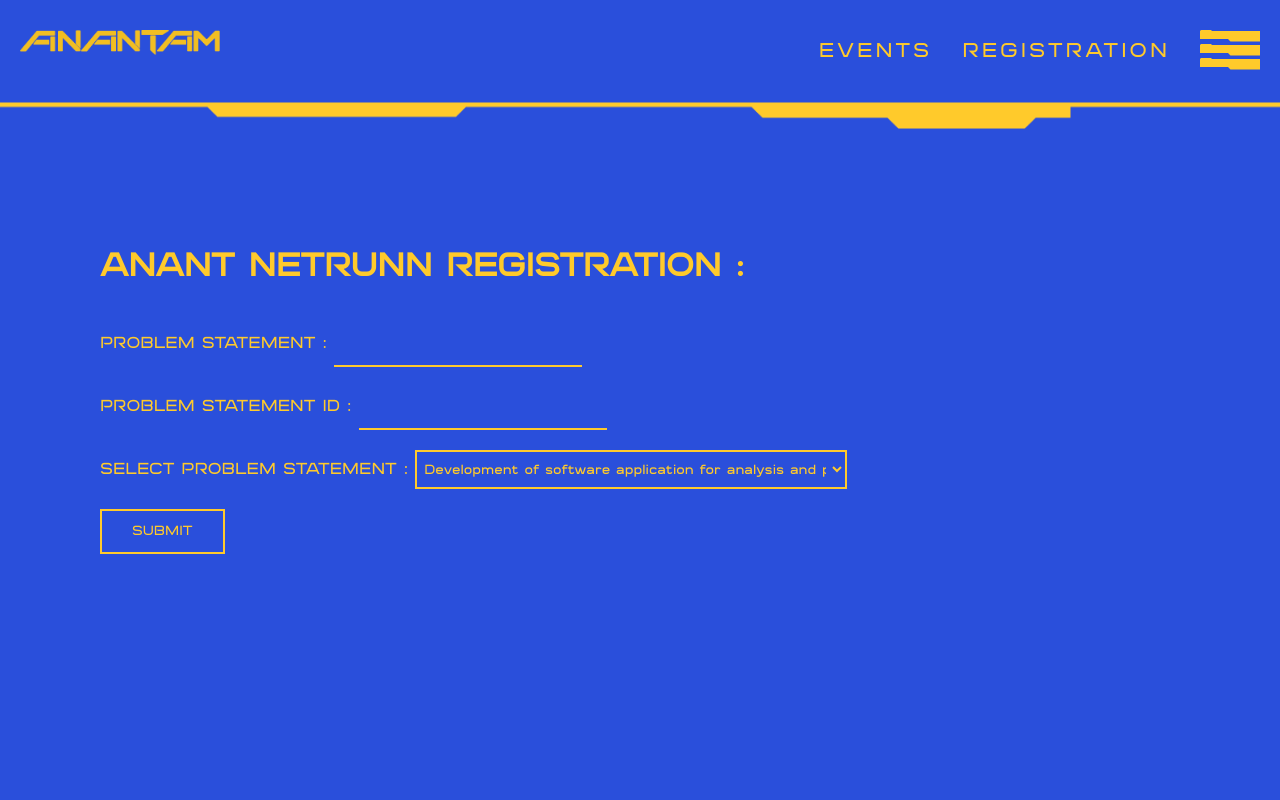
After one commit to supersuryaansh/anantam, a PHP site: page /hackathon.php in a window 1280 px wide. The commit adds this page. Run offline with PHP 8.4, Linux system fonts and the light colour scheme.

Commit message:
Hackthon registration added

```diff
--- /dev/null
+++ b/css/hackathon.css
@@ -0,0 +1,292 @@
+@font-face {
+  font-family: noken;
+  src: url(../assets/fonts/nokenmedium.otf);
+}
+@font-face {
+  font-family: medium;
+  src: url(../assets/fonts/nokenItalic.otf);
+}
+@font-face {
+  font-family: semiBold;
+  src: url(../assets/fonts/nockenSemiBold.otf);
+}
+@font-face {
+  font-family: clock;
+  src: url(../assets/fonts/CLOCK.ttf);
+}
+html {
+  width: 100vw;
+  overflow-x: hidden;
+}
+button:focus {
+  outline: none;
+}
+::selection {
+  background-color: var(--secondary);
+  color: var(--main);
+}
+* {
+  margin: 0;
+  padding: 0;
+  box-sizing: border-box;
+  font-family: noken;
+}
+h1:hover,
+a:hover {
+  text-shadow: red -3px 0, cyan 3px 0;
+}
+body {
+  overflow-x: hidden;
+  color: var(--main);
+  background-color: var(--third);
+}
+:root {
+  --main: #ffca2b;
+  --secondary: #000;
+  --other: #ff1010;
+  --third: #2a4fdb;
+}
+main {
+  position: relative;
+  overflow-x: hidden;
+  background-color: var(--third);
+  height: 100vh;
+  display: flex;
+  flex-direction: column;
+  justify-content: center;
+}
+a {
+  color: var(--main);
+  text-decoration: none;
+}
+.bottom--line {
+  position: absolute;
+  bottom: 0;
+  z-index: 999;
+  transform: rotate(180deg);
+}
+/* MENU START */
+.main--menuPage {
+  width: 100vw;
+  height: 100%;
+  position: fixed;
+  top: 0;
+  z-index: 99999;
+  background-color: var(--main);
+  transform: translateY(-130%);
+  transition: transform 0.4s;
+}
+.menu--close-btn {
+  background-color: transparent;
+  border: 0px;
+  position: absolute;
+  right: 10px;
+  top: 10px;
+}
+.main--menuPage a {
+  color: #000;
+  font-size: 2vw;
+}
+.main--menuPage a:hover {
+  color: var(--third);
+}
+.menuPage--content {
+  position: absolute;
+  top: 50%;
+  left: 50%;
+  transform: translate(-50%, -50%);
+  display: grid;
+  grid-template-columns: 300px 200px 300px;
+  grid-template-rows: 100px 100px 100px;
+  justify-items: center;
+  align-items: center;
+}
+.logo--img {
+  width: 200px;
+}
+.mobile--nav {
+  display: none;
+  flex-direction: row;
+  z-index: 999;
+  background-color: #000;
+}
+.desktop--nav {
+  display: flex;
+  position: fixed;
+  z-index: 999;
+  background-color: #000;
+}
+.menu--btn,
+.main--MenuBtn {
+  width: 60px;
+  background-color: transparent;
+  border: 0px;
+}
+.menu--btn img,
+.main--MenuBtn img {
+  width: 100%;
+}
+nav {
+  width: 100%;
+  padding: 30px 20px;
+  display: flex;
+  justify-content: space-between;
+  background-color: var(--third) !important;
+}
+nav img {
+  width: 200px;
+}
+nav a {
+  font-size: 20px;
+  letter-spacing: 3px;
+}
+.nav--links {
+  display: flex;
+  gap: 30px;
+  align-items: center;
+}
+nav a:nth-child(4) {
+  color: transparent;
+  -webkit-text-stroke: 1px var(--main);
+}
+/* LINE START */
+.line1 {
+  position: absolute;
+  bottom: -26px;
+  z-index: 999;
+  width: 103%;
+  margin-inline: -30px;
+}
+.line2 {
+  width: 100%;
+  position: absolute;
+  top: 0;
+  z-index: 100;
+}
+.line2 img {
+  width: 100%;
+}
+main {
+  gap: 40px;
+  padding-inline: 100px;
+  height: 100vh;
+  overflow: hidden;
+}
+main form {
+  display: flex;
+  flex-direction: column;
+  align-items: baseline;
+  justify-content: center;
+  gap: 20px;
+}
+main form input {
+  padding: 14px 30px;
+  background-color: transparent;
+  border: 0px;
+  border-bottom: 2px solid var(--main);
+}
+main form input:focus {
+  outline: none;
+}
+.submit--btn {
+  border: 2px solid var(--main) !important;
+  color: var(--main) !important;
+}
+select {
+  width: 40%;
+  padding: 10px 3px;
+  background-color: transparent;
+  color: var(--main);
+  border: 2px solid var(--main);
+}
+select:focus {
+  outline: none;
+}
+option {
+  display: flex;
+  flex-wrap: wrap;
+  background-color: #000;
+  padding: 3px 3px;
+  border-radius: 0px;
+}
+
+@media (max-width: 991px) {
+  .desktop--nav {
+    display: none;
+  }
+  .mobile--nav {
+    display: flex;
+    flex-direction: column;
+    background-color: var(--secondary);
+    position: fixed;
+    z-index: 999;
+    background-color: #000;
+  }
+  .mobile--nav div:nth-child(1) {
+    display: flex;
+    align-items: center;
+    justify-content: space-between;
+    gap: 50px;
+  }
+  .mobile--nav div:nth-child(2) {
+    display: flex;
+    align-items: center;
+    justify-content: center;
+    gap: 40px;
+  }
+  .mobile--nav a {
+    font-size: 1rem !important;
+  }
+  .mobile--nav .menu--btn {
+    height: 40px;
+    background-color: transparent;
+    border: 0px;
+    cursor: pointer;
+    z-index: 999999;
+  }
+  .menu--btn img {
+    width: 100%;
+    height: 100%;
+  }
+  .menuPage {
+    display: block;
+    transform: translateX(120%);
+  }
+  .nav--links {
+    position: absolute;
+    top: 30%;
+    left: 60%;
+    transform: translate(-50%, -50%);
+  }
+  .main--menuPage a {
+    font-size: 3vw;
+  }
+}
+@media screen and (max-width: 780px) {
+  main {
+    padding-inline: 20px;
+  }
+  .menuPage--content {
+    grid-template-columns: repeat(3, 200px);
+  }
+}
+
+@media screen and (max-width: 715px) {
+  .menuCloseBtn img {
+    width: 65%;
+  }
+
+  .menuPage--content img {
+    display: none;
+  }
+  .menuPage--content {
+    display: flex;
+    flex-direction: column;
+    gap: 30px;
+  }
+  .menuPage--content a {
+    font-size: 2.4rem;
+  }
+}
+@media screen and (max-width: 650px) {
+}
--- /dev/null
+++ b/hackathon.php
@@ -0,0 +1,109 @@
+<!DOCTYPE html>
+<html lang="en">
+  <head>
+    <meta charset="UTF-8" />
+    <meta name="viewport" content="width=device-width, initial-scale=1.0" />
+    <link rel="stylesheet" href="./css/hackathon.css" />
+    <title>ANANTAM NETRUNN - REGISTRATION</title>
+  </head>
+  <body>
+    <div class="main--menuPage">
+      <button class="menu--close-btn">
+        <img src="./assets/images/icon/closeBtn.svg" alt="" />
+      </button>
+      <div class="menuPage--content">
+        <img src="./assets/images/menuPageLine/lt-corner.svg" alt="" />
+        <a href="">SPONSORS</a>
+        <img src="./assets/images/menuPageLine/rt-corner.svg" alt="" />
+        <a href="">DEVELOPERS</a>
+        <img
+          class="logo--img"
+          src="./assets/images/icon/BLACK LOGO.svg"
+          alt="" />
+        <a href="">PRIZE POOL</a>
+        <img src="./assets/images/menuPageLine/lb-corner.svg" alt="" />
+        <a href="">GALLERY</a>
+        <img src="./assets/images/menuPageLine/rb-corner.svg" alt="" />
+      </div>
+    </div>
+    <nav class="mobile--nav">
+      <div>
+        <img src="./assets/images/icon/LOGO-TYPOGRAPGY.png" alt="" />
+        <span>
+          <button class="main--MenuBtn">
+            <img src="./assets/images/icon/menu.svg" alt="" />
+          </button>
+        </span>
+      </div>
+      <div>
+        <a href="./events.php">EVENTS</a>
+        <a href="./registration.php">REGISTER</a>
+        <a href="">SIGN IN</a>
+      </div>
+    </nav>
+    <nav class="desktop--nav">
+      <span>
+        <img src="./assets/images/icon/LOGO-TYPOGRAPGY.png" alt="" />
+      </span>
+      <span class="nav--links">
+        <a class="menuOpenAnker" href="./events.php">EVENTS</a>
+        <a href="./register.php">REGISTRATION</a>
+        <button class="main--MenuBtn">
+          <img src="./assets/images/icon/menu.svg" alt="" />
+        </button>
+      </span>
+      <img class="line1" src="./assets/images/webLINES/navLine.png" alt="" />
+    </nav>
+    <main>
+      <h1>ANANT NETRUNN REGISTRATION :</h1>
+      <form action="" method="get">
+        <span>
+          <label for="usrProblemSt">PROBLEM STATEMENT : </label>
+          <input type="text" id="usrProblemSt" name="usrProblemSt" />
+        </span>
+        <span>
+          <label for="usrProblemStID">PROBLEM STATEMENT ID : </label>
+          <input type="text" id="usrProblemStID" name="usrProblemStID" />
+        </span>
+        <span>
+          <label for="usrProblemStSelect">SELECT PROBLEM STATEMENT : </label>
+          <select name="usrProblemStSelect" id="usrProblemStSelect">
+            <option value="001">
+              Development of software application for analysis and processing of
+              dvbs2 receiver output stream i.e., raw BB Frames, GSE and TS in
+              near real time.
+            </option>
+            <option value="003">Quantum Secure Email Client Application</option>
+            <option value="004">
+              Change detection due to human activities.
+            </option>
+            <option value="005">Automatic Drug Dispenser</option>
+            <option value="006">
+              Blended Learning to overcome inadequate infrastructure
+            </option>
+            <option value="007">
+              Awareness and Preparedness Towards Disaster Management
+            </option>
+            <option value="008">
+              Investigation of vulnerabilities in implementation of crypto
+              library used by OpenVPN for Internet Protocol Security (IPsec),
+              IPV6 deployment.
+            </option>
+            <option value="009">
+              Develop a AI/ML tool to detect whether a system / firewall /router
+              / network is compromised. The technique should not rely only on
+              IoCs (Indicators of Compromises) detection.
+            </option>
+            <option value="010">
+              Developing a GUI based hardening script for Ubuntu operating
+              system with flexibility to cater for organisational security
+              policies
+            </option>
+          </select>
+        </span>
+        <input class="submit--btn" type="submit" value="SUBMIT" name="submit" />
+      </form>
+    </main>
+    <script src="./js/hackthon.js"></script>
+  </body>
+</html>
--- a/login.php
+++ b/login.php
@@ -55,7 +55,7 @@ if(!empty($_POST['submit']) && !empty($_POST['usrEmail']) && !empty($_POST['usrP
       alt="" />
     <nav>
       <img class="line1" src="./assets/images/webLINES/navLine.png" alt="" />
-      <a href="./index.html"
+      <a href="./index.php"
         ><img src="./assets/images/icon/ANANTAMLOGO.svg" alt=""
       /></a>
       <button class="nav--btn">
--- a/register.php
+++ b/register.php
@@ -56,7 +56,7 @@ if(!empty($_FILES['usrCollegeId']) && !empty($_POST['usrName']) && !empty($_POST
       alt="" />
     <nav>
       <img class="line1" src="./assets/images/webLINES/navLine.png" alt="" />
-      <a href="./index.html"
+      <a href="./index.php"
         ><img src="./assets/images/icon/ANANTAMLOGO.svg" alt=""
       /></a>
       <button class="nav--btn">
```
Also changed, not shown: css/responsive.css (+1 -14 lines), css/style.css (+0 -9 lines), index.php (+4 -4 lines), js/hackthon.js (renamed from js/dashScript.js).
